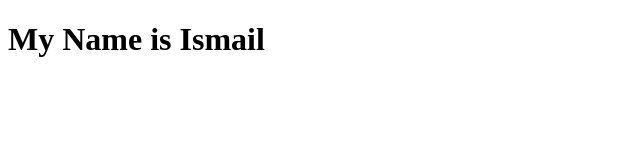
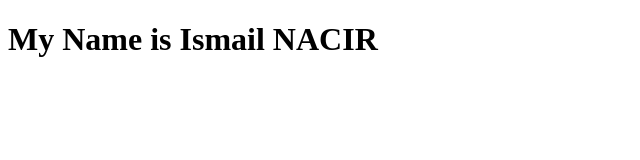
Before and after one commit to IsmailNacir/hello-world, a plain HTML site: page index.html in a window 1280 px wide. Shown: the whole page, without its empty margins (0-640 px from the left). Drawn offline with Linux system fonts and the light colour scheme.

Commit message:
Add Last Name

```diff
--- a/index.html
+++ b/index.html
@@ -6,6 +6,6 @@
 	</title>
 </head>
 <body>
-<h1>My Name is Ismail </h1>
+<h1>My Name is Ismail NACIR </h1>
 </body>
 </html>
```
